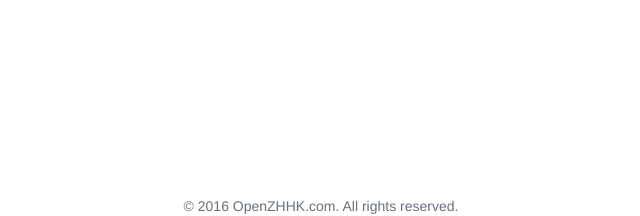
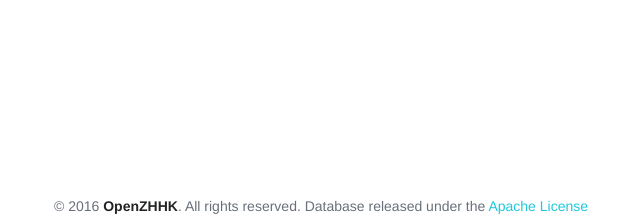
Before and after one commit to OpenZHHK/translation, a Flask app: page / in a window 1280 px wide. Shown: the part 584-800 px from the top of the page, without its empty margins (319-959 px from the left). Run offline with Flask 2, Linux system fonts and the light colour scheme.

Commit message:
Added link to Apache License to footer

```diff
--- a/openzhhk/templates/search.html
+++ b/openzhhk/templates/search.html
@@ -24,7 +24,7 @@
 
 		<!-- Hero footer: will stick at the bottom -->
 		<div class="hero-footer">
-			<h1>© 2016 OpenZHHK.com. All rights reserved.</h1>
+			<h1>© 2016 <strong>OpenZHHK</strong>. All rights reserved. Database released under the <a href="http://www.apache.org/licenses/LICENSE-2.0" target="_blank">Apache License</a></h1>
 		</div>
 	</section>
 {% endblock %}
```
